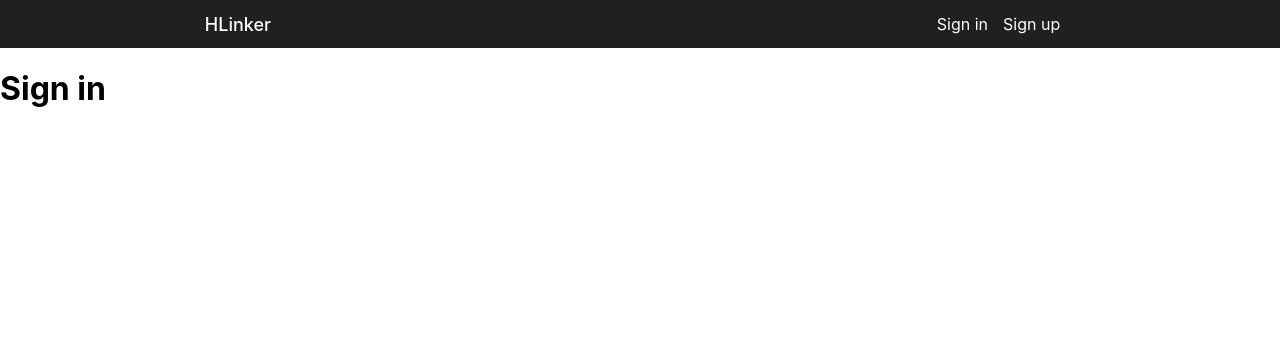
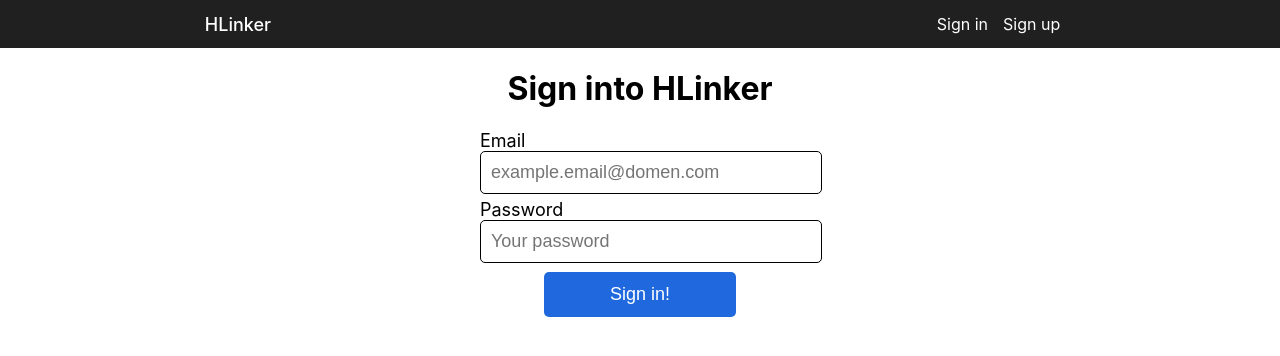
Before and after one commit to HerbyZ/HLinker-v2.0, a React (Create React App) app: page /sign-in in a window 1280 px wide. Shown: the top 356 px of the page. Built offline with nearby package versions, Linux system fonts and the light colour scheme.

Commit message:
Login page component

```diff
--- a/package.json
+++ b/package.json
@@ -46,5 +46,6 @@
   },
   "devDependencies": {
     "@types/react-router-dom": "^5.1.9"
-  }
+  },
+  "proxy": "http://localhost:3232/"
 }
--- a/src/Routes.tsx
+++ b/src/Routes.tsx
@@ -1,4 +1,5 @@
 import { Switch, Route } from 'react-router-dom';
+import { LoginPage } from './components/login-page/LoginPage';
 
 export const useRoutes = (isAuthenticated: boolean) => {
   // TODO: Routes components
@@ -12,7 +13,7 @@ export const useRoutes = (isAuthenticated: boolean) => {
     return (
       <Switch>
         <Route exact path="/" component={() => <h1>Hello, world!</h1>} />
-        <Route path="/sign-in" component={() => <h1>Sign in</h1>} />
+        <Route path="/sign-in" component={LoginPage} />
         <Route path="/sign-up" component={() => <h1>Sign up</h1>} />
       </Switch>
     );
--- /dev/null
+++ b/src/components/login-page/LoginPage.scss
@@ -0,0 +1,26 @@
+.login-window {
+  width: 25%;
+  margin: 0 auto;
+
+  h1 {
+    text-align: center;
+  }
+}
+
+#signInButton {
+  margin: 0 auto;
+  margin-top: 3%;
+  width: 60%;
+}
+
+@media screen and (max-width: 800px) {
+  .login-window {
+    width: 60%;
+  }
+}
+
+@media screen and (max-width: 720px) {
+  .login-window {
+    width: 80%;
+  }
+}
--- /dev/null
+++ b/src/components/login-page/LoginPage.tsx
@@ -0,0 +1,114 @@
+import React, { useContext, useState } from 'react';
+import { AuthContext } from '../../context/AuthContext';
+import { useHttp } from '../../hooks/http.hook';
+import './LoginPage.scss';
+
+export const LoginPage: React.FC = () => {
+  // State
+  type formDataType = { [key: string]: string };
+  const [formData, setFormData] = useState<formDataType>({
+    email: '',
+    password: '',
+  });
+  const [formError, setFormError] = useState('');
+
+  const { request, loading } = useHttp();
+  const { login } = useContext(AuthContext);
+
+  const validateForm = (data: formDataType): void => {
+    const email = data['email'];
+    const password = data['password'];
+
+    if (!email || !password) {
+      return setFormError('All fields are required');
+    }
+
+    const emailRegex =
+      /^(([^<>()[\].,;:\s@"]+(\.[^<>()[\].,;:\s@"]+)*)|(".+"))@(([^<>()[\].,;:\s@"]+\.)+[^<>()[\].,;:\s@"]{2,})$/i;
+
+    if (!emailRegex.test(email)) {
+      return setFormError('Incorrect email');
+    }
+
+    if (password.length < 8) {
+      return setFormError('Password is too short');
+    }
+
+    setFormError('');
+  };
+
+  const inputChangeHandler = ({
+    currentTarget,
+  }: React.ChangeEvent<HTMLInputElement>) => {
+    const newData = formData;
+    newData[currentTarget.name] = currentTarget.value;
+
+    validateForm(newData);
+
+    setFormData(newData);
+  };
+
+  const signInHandler = async () => {
+    let response;
+
+    try {
+      response = await request('auth/login', 'POST', formData);
+    } catch {
+      return setFormError('Invalid email or password');
+    }
+
+    const data = response.data;
+    login(data.accessToken, data.userId);
+  };
+
+  return (
+    <div className="login-page">
+      <div className="login-window">
+        <h1 id="singInHeader">Sign into HLinker</h1>
+        <form className="login-form">
+          <div className="form-field">
+            <label className="form-label" htmlFor="emailInput">
+              Email
+            </label>
+            <input
+              className="form-control"
+              type="text"
+              id="emailInput"
+              name="email"
+              placeholder="example.email@domen.com"
+              onChange={inputChangeHandler}
+            />
+          </div>
+          <div className="form-field">
+            <label htmlFor="passwordInput" className="form-label">
+              Password
+            </label>
+            <input
+              className="form-control"
+              id="passwordInput"
+              type="password"
+              name="password"
+              placeholder="Your password"
+              onChange={inputChangeHandler}
+            />
+          </div>
+          {formError && (
+            <div className="error-block">
+              <p className="text-danger">{formError}</p>
+            </div>
+          )}
+          <div className="form-field">
+            <button
+              className="btn btn-primary btn-block"
+              id="signInButton"
+              disabled={loading || !!formError || !formData}
+              onClick={signInHandler}
+            >
+              Sign in!
+            </button>
+          </div>
+        </form>
+      </div>
+    </div>
+  );
+};
--- a/src/index.scss
+++ b/src/index.scss
@@ -1,3 +1,5 @@
+@import './variables.scss';
+
 body {
   margin: 0;
   font-family: -apple-system, BlinkMacSystemFont, 'Segoe UI', 'Roboto', 'Oxygen',
@@ -11,3 +13,72 @@ code {
   font-family: source-code-pro, Menlo, Monaco, Consolas, 'Courier New',
     monospace;
 }
+
+a {
+  color: $link-color;
+}
+
+// Text
+.text {
+  &-secondary {
+    color: $secondary-color;
+  }
+
+  &-danger {
+    color: $danger-color;
+  }
+}
+
+// Buttons
+.btn {
+  border: none;
+  border-radius: 5px;
+  font-size: large;
+  padding: 12px;
+  transition: 0.2s;
+
+  &-block {
+    display: block;
+  }
+
+  &-primary {
+    @include colorize-button($primary-color);
+  }
+
+  &-danger {
+    @include colorize-button($danger-color);
+  }
+
+  &-secondary {
+    @include colorize-button($secondary-color);
+  }
+
+  &:disabled {
+    background-color: $secondary-color;
+  }
+}
+
+// Forms
+.form-field {
+  width: 100%;
+  margin-bottom: 1.5%;
+
+  .form-label {
+    font-size: large;
+    display: block;
+  }
+
+  .form-control {
+    display: block;
+    width: 100%;
+    font-size: large;
+    padding: 10px;
+    border: 1px solid #000;
+    border-radius: 5px;
+    transition: box-shadow 0.2s linear;
+
+    &:focus {
+      box-shadow: 2px 2px 2px $secondary-color;
+    }
+  }
+}
--- a/src/variables.scss
+++ b/src/variables.scss
@@ -2,3 +2,14 @@
 $primary-color: #1f68dd;
 $secondary-color: #808080;
 $danger-color: #cc0808;
+$link-color: #2281fd;
+
+@mixin colorize-button($color) {
+  background-color: $color;
+  color: #fff;
+  transition: filter 0.1s linear;
+
+  &:hover {
+    filter: brightness(1.2);
+  }
+}
```
